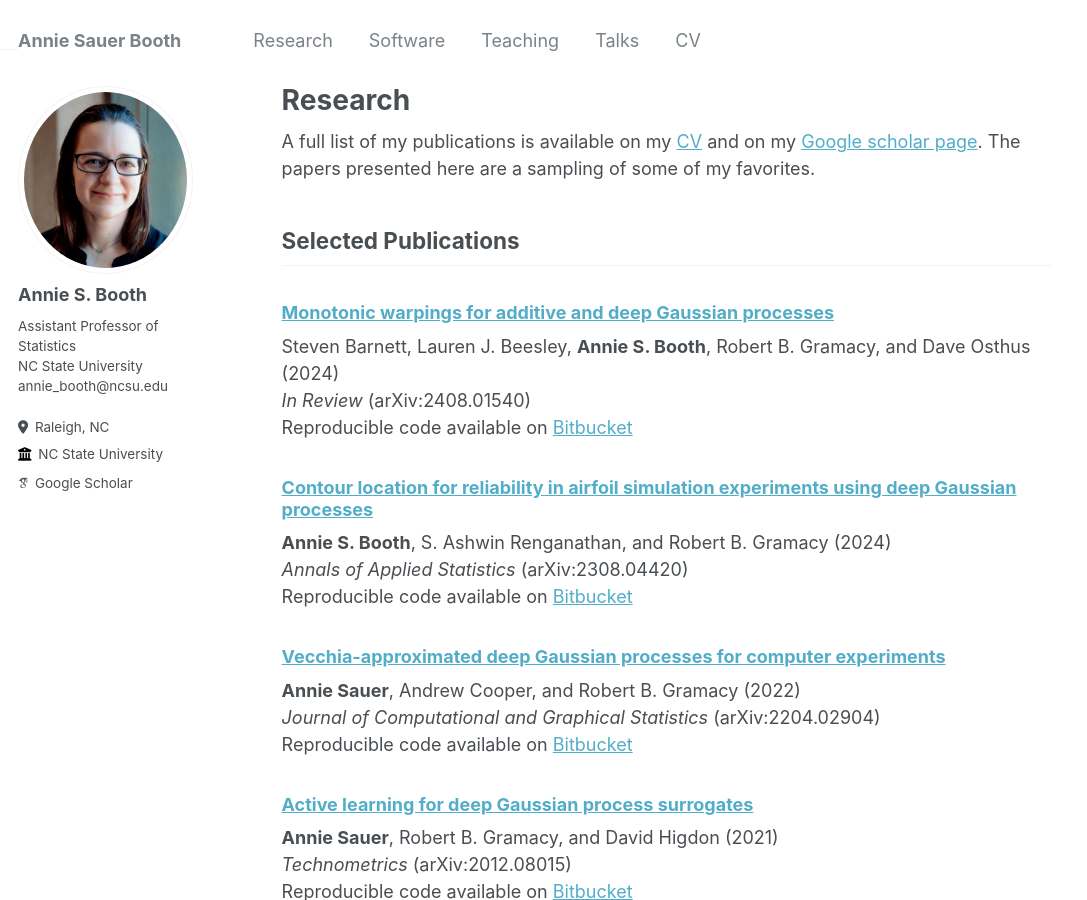
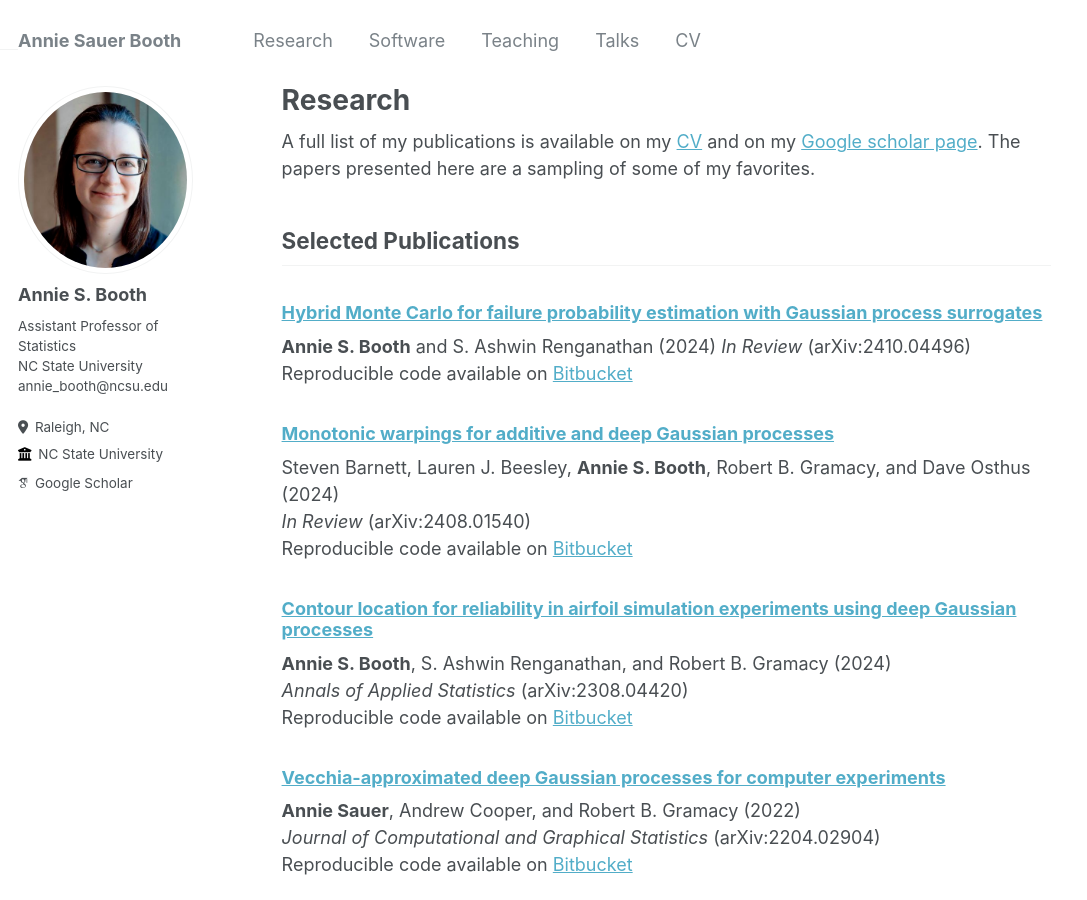
Before and after one commit to anniesbooth/anniesbooth.github.io, a Jekyll site: the page built from _pages/research.md, in a window 1280 px wide and 900 px high. Shown: the whole window, without its empty margins (0-1087 px from the left). Built offline with Jekyll 4.4.1, drawn with Linux system fonts in a browser that asks for light colours; some web fonts are replaced.

Commit message:
link to new paper

```diff
--- a/_pages/research.md
+++ b/_pages/research.md
@@ -8,6 +8,12 @@ A full list of my publications is available on my [CV](/files/BoothCV.pdf) and o
 
 Selected Publications
 ------
+
+### [Hybrid Monte Carlo for failure probability estimation with Gaussian process surrogates](https://arxiv.org/pdf/2410.04496)
+
+**Annie S. Booth** and S. Ashwin Renganathan (2024)
+*In Review* (arXiv:2410.04496)
+Reproducible code available on [Bitbucket](https://bitbucket.org/boothlab/failprob/)
 
 ### [Monotonic warpings for additive and deep Gaussian processes](https://arxiv.org/pdf/2408.01540)
 
```
